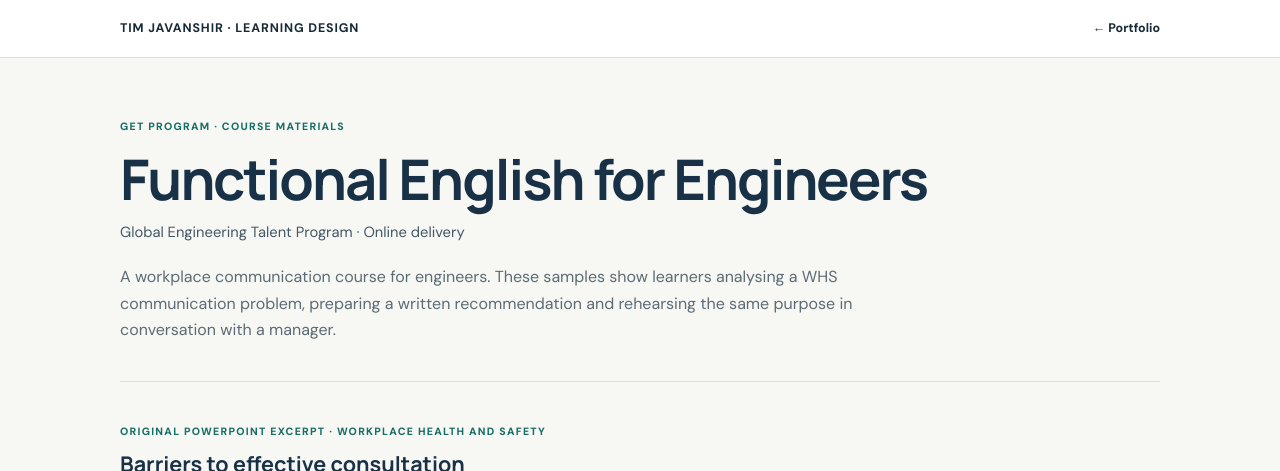
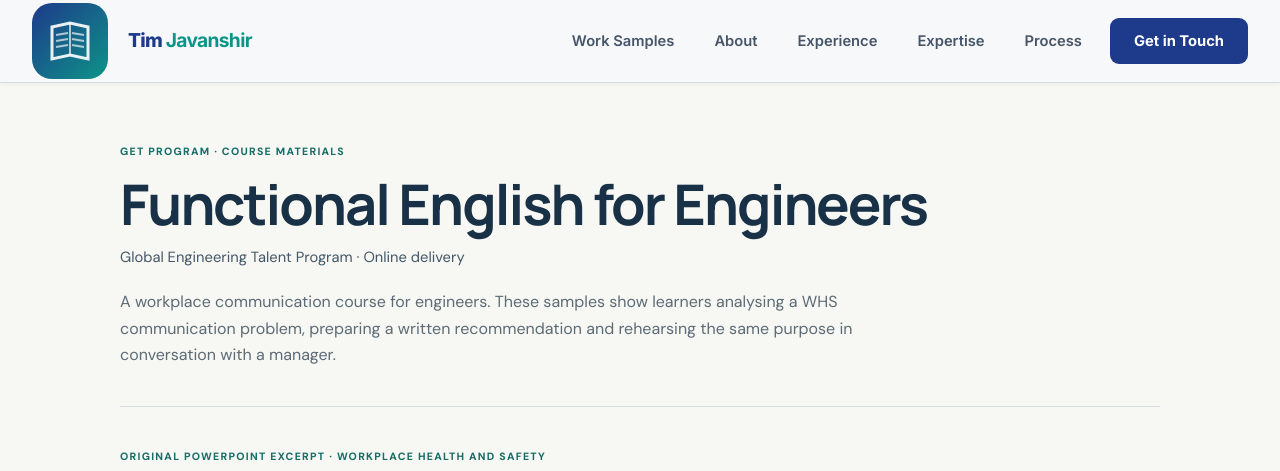
Before and after one commit to tjavanshir/ld-portfolio, a plain HTML site: page samples/get-engineering-english/index.html in a window 1280 px wide. Shown: the top 471 px of the page. Drawn offline with Linux system fonts and the light colour scheme.

Commit message:
Make portfolio navigation consistent across samples

```diff
--- /dev/null
+++ b/css/site-header.css
@@ -0,0 +1,104 @@
+.portfolio-global-header {
+  position: sticky;
+  top: 0;
+  z-index: 10000;
+  width: 100%;
+  background: #f7f8fa;
+  border-bottom: 1px solid #d9dee6;
+  box-shadow: 0 1px 4px rgba(15, 23, 42, .05);
+  font-family: Inter, system-ui, -apple-system, "Segoe UI", sans-serif;
+}
+.portfolio-global-inner {
+  width: min(2304px, calc(100% - 64px));
+  min-height: 82px;
+  margin: 0 auto;
+  display: flex;
+  align-items: center;
+  justify-content: space-between;
+  gap: 32px;
+}
+.portfolio-global-brand {
+  display: inline-flex;
+  align-items: center;
+  gap: 20px;
+  flex: 0 0 auto;
+  color: #1e3a8a;
+  font-size: clamp(1.15rem, 1.5vw, 1.55rem);
+  font-weight: 800;
+  letter-spacing: -.035em;
+  text-decoration: none;
+  white-space: nowrap;
+}
+.portfolio-global-brand b { color: #0d9488; }
+.portfolio-global-mark { width: 76px; height: 76px; display: block; }
+.portfolio-global-nav ul {
+  display: flex;
+  align-items: center;
+  justify-content: flex-end;
+  gap: clamp(8px, 1.25vw, 32px);
+  margin: 0;
+  padding: 0;
+  list-style: none;
+}
+.portfolio-global-nav a {
+  display: block;
+  padding: 10px 12px;
+  color: #475569;
+  font-size: clamp(.9rem, 1.15vw, 1.15rem);
+  font-weight: 600;
+  line-height: 1.25;
+  text-decoration: none;
+  white-space: nowrap;
+  transition: color .18s ease, background-color .18s ease;
+}
+.portfolio-global-nav a:hover,
+.portfolio-global-nav a:focus-visible { color: #1e3a8a; }
+.portfolio-global-contact a {
+  padding: 14px 24px;
+  border-radius: 9px;
+  background: #1e3a8a;
+  color: #fff;
+  font-weight: 700;
+}
+.portfolio-global-contact a:hover,
+.portfolio-global-contact a:focus-visible { background: #294daf; color: #fff; }
+.portfolio-global-toggle { display: none; }
+@media (max-width: 900px) {
+  .portfolio-global-inner { width: calc(100% - 40px); min-height: 70px; gap: 14px; }
+  .portfolio-global-mark { width: 54px; height: 54px; }
+  .portfolio-global-brand { gap: 12px; }
+  .portfolio-global-toggle {
+    display: flex;
+    width: 44px;
+    height: 44px;
+    flex-direction: column;
+    align-items: center;
+    justify-content: center;
+    gap: 5px;
+    border: 1px solid #d9dee6;
+    border-radius: 8px;
+    background: white;
+    cursor: pointer;
+  }
+  .portfolio-global-toggle i { width: 19px; height: 2px; background: #1e293b; }
+  .portfolio-global-nav {
+    display: none;
+    position: absolute;
+    top: 100%;
+    left: 0;
+    right: 0;
+    padding: 10px 20px 16px;
+    background: #f7f8fa;
+    border-bottom: 1px solid #d9dee6;
+    box-shadow: 0 12px 18px rgba(15, 23, 42, .08);
+  }
+  .portfolio-global-nav.is-open { display: block; }
+  .portfolio-global-nav ul { display: flex; flex-direction: column; align-items: stretch; gap: 2px; }
+  .portfolio-global-nav a { padding: 12px; font-size: 1rem; }
+  .portfolio-global-contact a { text-align: center; margin-top: 5px; }
+}
+@media (max-width: 380px) {
+  .portfolio-global-inner { width: calc(100% - 24px); }
+  .portfolio-global-mark { width: 46px; height: 46px; }
+  .portfolio-global-brand { font-size: 1.05rem; gap: 9px; }
+}
--- /dev/null
+++ b/js/site-header.js
@@ -0,0 +1,54 @@
+(() => {
+  const script = document.currentScript;
+  const siteRoot = new URL('../', script.src);
+  const asset = (path) => new URL(path, siteRoot).href;
+
+  const style = document.createElement('link');
+  style.rel = 'stylesheet';
+  style.href = asset('css/site-header.css');
+  document.head.append(style);
+  const font = document.createElement('link');
+  font.rel = 'stylesheet';
+  font.href = 'https://fonts.googleapis.com/css2?family=Inter:wght@400;500;600;700;800&display=swap';
+  document.head.append(font);
+
+  // These bars only link back to the portfolio; the shared navigation replaces them.
+  document.querySelectorAll('body > .case-nav, body > header.top, body > header.topbar')
+    .forEach((bar) => bar.remove());
+
+  const nav = document.createElement('header');
+  nav.className = 'portfolio-global-header';
+  nav.innerHTML = `
+    <div class="portfolio-global-inner">
+      <a class="portfolio-global-brand" href="${siteRoot.href}" aria-label="Tim Javanshir, portfolio home">
+        <svg class="portfolio-global-mark" viewBox="0 0 38 38" aria-hidden="true">
+          <defs><linearGradient id="portfolioGlobalGradient" x1="0%" y1="0%" x2="100%" y2="100%"><stop offset="0%" stop-color="#1e3a8a"/><stop offset="100%" stop-color="#0d9488"/></linearGradient></defs>
+          <rect width="38" height="38" rx="10" fill="url(#portfolioGlobalGradient)"/>
+          <path d="M10 12 Q19 10 19 10 Q19 10 28 12 L28 28 Q19 26 19 26 Q19 26 10 28 Z" fill="none" stroke="rgba(255,255,255,.9)" stroke-width="1.5"/>
+          <path d="M19 10v16M12 16l6-1m8 1-6-1M12 19l6-1m8 1-6-1M12 22l6-1m8 1-6-1" fill="none" stroke="rgba(255,255,255,.65)" stroke-width="1"/>
+        </svg>
+        <span>Tim <b>Javanshir</b></span>
+      </a>
+      <button class="portfolio-global-toggle" type="button" aria-expanded="false" aria-controls="portfolioGlobalLinks" aria-label="Open navigation"><i></i><i></i><i></i></button>
+      <nav class="portfolio-global-nav" aria-label="Portfolio navigation">
+        <ul id="portfolioGlobalLinks">
+          <li><a href="${siteRoot.href}#portfolio">Work Samples</a></li>
+          <li><a href="${siteRoot.href}#about">About</a></li>
+          <li><a href="${siteRoot.href}#experience">Experience</a></li>
+          <li><a href="${siteRoot.href}#skills">Expertise</a></li>
+          <li><a href="${siteRoot.href}#process">Process</a></li>
+          <li class="portfolio-global-contact"><a href="${siteRoot.href}#contact">Get in Touch</a></li>
+        </ul>
+      </nav>
+    </div>`;
+  document.body.prepend(nav);
+
+  const toggle = nav.querySelector('.portfolio-global-toggle');
+  const links = nav.querySelector('.portfolio-global-nav');
+  toggle.addEventListener('click', () => {
+    const expanded = toggle.getAttribute('aria-expanded') === 'true';
+    toggle.setAttribute('aria-expanded', String(!expanded));
+    toggle.setAttribute('aria-label', expanded ? 'Open navigation' : 'Close navigation');
+    links.classList.toggle('is-open', !expanded);
+  });
+})();
--- a/samples/bright-starts/index.html
+++ b/samples/bright-starts/index.html
@@ -119,5 +119,6 @@
     </section>
   </main>
   <footer class="case-footer"><div class="container">© 2026 Tim Javanshir · <a href="../../index.html#portfolio">Portfolio</a></div></footer>
+<script src="../../js/site-header.js"></script>
 </body>
 </html>
--- a/samples/get-engineering-english/index.html
+++ b/samples/get-engineering-english/index.html
@@ -15,4 +15,5 @@
 <section class="section"><div class="section-head"><div><span class="section-kicker">Spoken task · source-based sample</span><h2>Discuss the concern</h2></div><p>A paired role-play carries the written recommendation into a workplace conversation.</p></div><div class="roleplay"><div class="roleplay-label">Meeting brief</div><div><p><strong>Engineer:</strong> explain two WHS concerns, describe their impact and propose practical solutions.</p><p><strong>Manager:</strong> ask questions about the evidence, feasibility or next steps.</p><p><strong>Debrief:</strong> discuss clarity, response to questions and how the proposed action could be made more useful.</p></div></div><p class="caption">Adapted from the supplied role-play instructions. The activity calls for learners to present issues and solutions, respond to questions and debrief their performance.</p></section>
 <section class="section"><span class="section-kicker">Course context</span><p class="reflection">The wider six-week course covers networking, conflict resolution, WHS communication, workplace innovation, analytical writing, influence, presentations and review. This page focuses on one connected set of materials rather than summarising every week.</p><p class="source-note">Based on the supplied GET course outcomes, Week 3 WHS presentation, “Effective Communication of WHS Issues with Superiors” task and spoken role-play brief. The embedded slides are excerpted from the supplied Week 3 deck; the task and role-play descriptions remain brief portfolio summaries.</p></section>
 </main><footer class="foot"><a href="../../index.html">← Return to portfolio</a></footer>
-<style>.deck-heading{margin:0 0 16px}.deck-heading h2{font:700 1.35rem Manrope,Arial,sans-serif;color:var(--navy);margin:5px 0}.deck-heading p{max-width:720px;color:var(--muted);font-size:.84rem;margin:0}</style></body></html>
+<style>.deck-heading{margin:0 0 16px}.deck-heading h2{font:700 1.35rem Manrope,Arial,sans-serif;color:var(--navy);margin:5px 0}.deck-heading p{max-width:720px;color:var(--muted);font-size:.84rem;margin:0}</style><script src="../../js/site-header.js"></script>
+</body></html>
```
Also changed, not shown: samples/bright-starts/evidence/index.html (+2 -1 lines), samples/bright-starts/unit-1/index.html (+1 -0 lines), samples/cae-cpd-scorm2004/index.html (+1 -0 lines), samples/cae-cpd/index.html (+1 -0 lines), samples/canvas-showcase/index.html (+1 -0 lines), samples/html-module/index.html (+1 -0 lines), samples/moodle-showcase/index.html (+1 -0 lines), samples/respectful-home-visits/index.html (+1 -0 lines), samples/scorm-package/index.html (+1 -0 lines).
